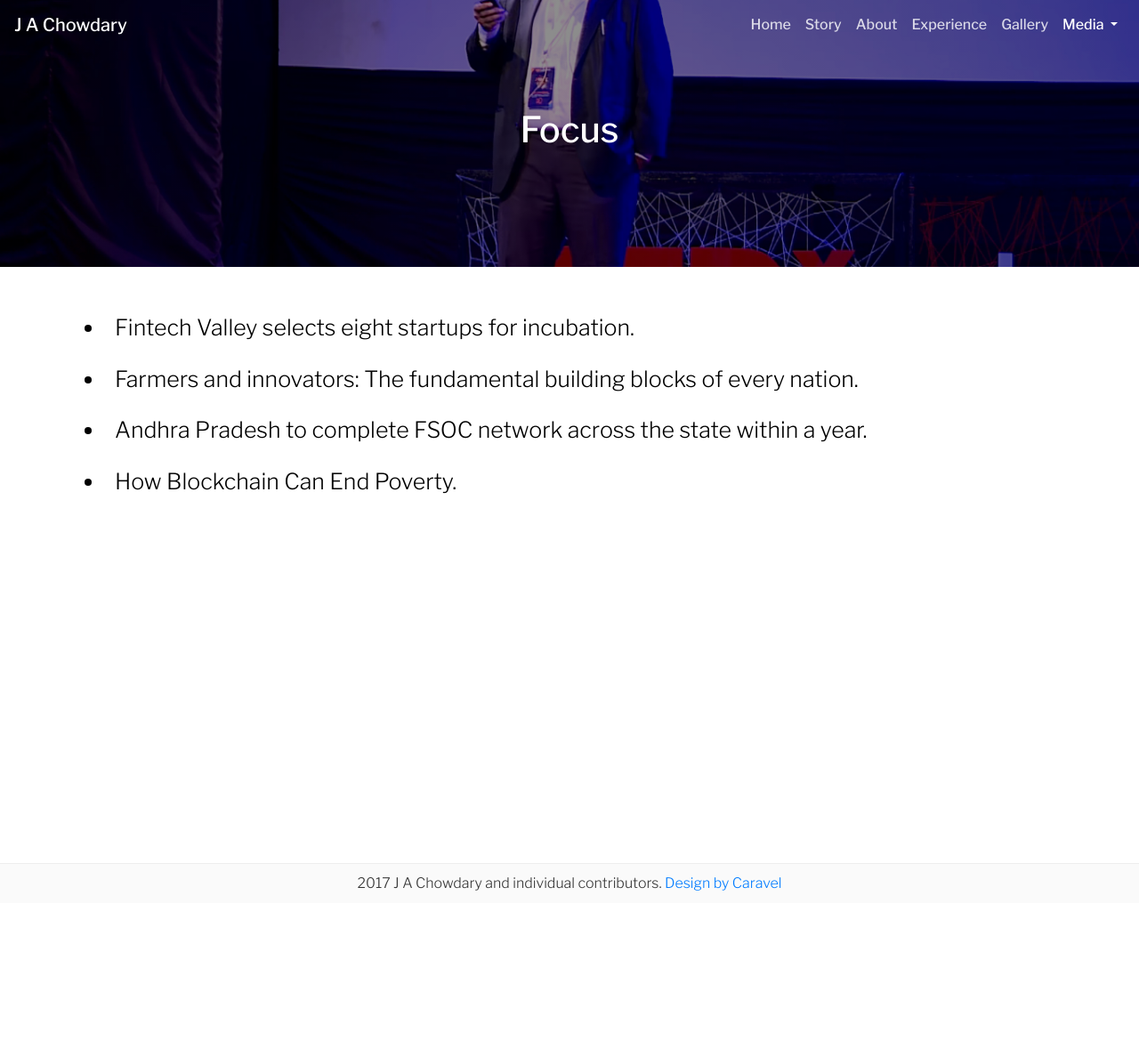
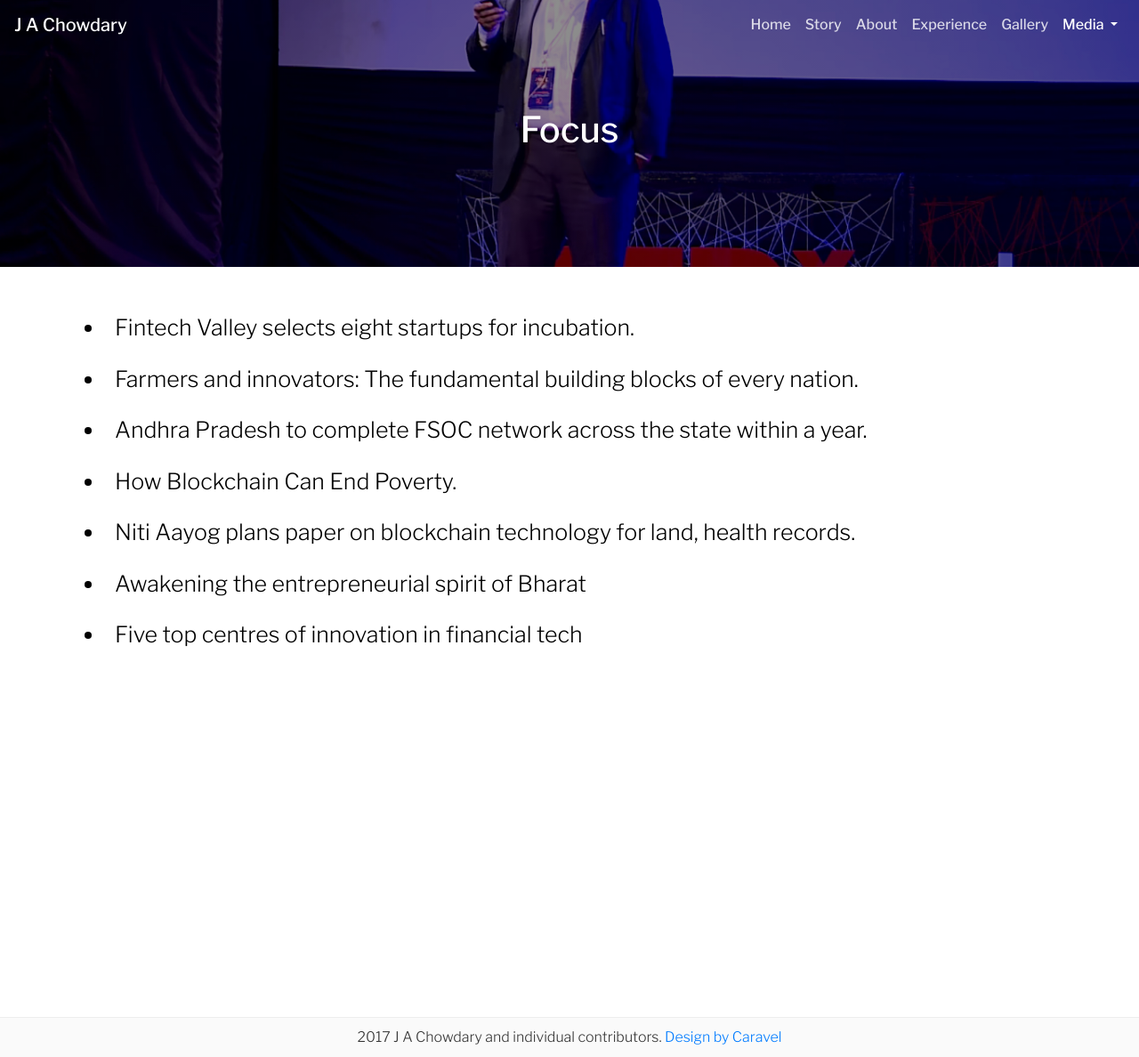
Before and after one commit to jachowdary/jachowdary.github.io, a Jekyll site: the page built from focus.html, in a window 1280 px wide. Shown: the whole page at 89% size. Built offline with Jekyll 4.4.1, drawn with Linux system fonts in a browser that asks for light colours; nearby versions of some CDN libraries; before the commit the page ends 1015 px from its top, so only the background shows below that.

Commit message:
videos,focus,articles pages updated,homepage bottom bug fixed

```diff
--- a/focus.html
+++ b/focus.html
@@ -7,17 +7,41 @@ permalink: /focus/
   <div class="container">
     <div class="row justify-content-centers" style="height: 300px;">
       <div class="col-md-12 align-self-center">
-        <h1 class="text-center slim-text " style="color:#ffffff;font-weight: 500;">Focus</h1>
+        <h1 class="text-center slim-text h1-custom " >Focus</h1>
       </div>
     </div>
   </div>
 </section>
-<section style="padding-top: 40px; padding-bottom: 400px; background-color: #fff;" id="about">
+<style type="text/css">
+.section-1{
+  padding-top: 40px;
+   padding-bottom: 400px;
+    background-color: #fff;
+}
+.a-tag{
+  color: #000 ;
+  font-size: 25px;
+
+}
+.li-tag{
+  padding: 10px;
+
+}
+.h1-custom{
+  color:#ffffff;
+  font-weight: 500;
+}
+
+</style>
+<section class="section-1" id="about">
   <div class="container">
-    <a href="http://www.thehindu.com/todays-paper/tp-national/tp-andhrapradesh/fintech-valley-selects-8-startups-for-incubation/article22446784.ece" style="color: #000 ;font-size: 25px;"> <li style="padding: 10px;">Fintech Valley selects eight startups for incubation.</li></a>
-    <a href="https://www.linkedin.com/pulse/farmers-innovators-fundamental-building-blocks-every-nation-sanjay/"  style="color: #000 ;font-size: 25px;"><li style="padding: 10px;">Farmers and innovators: The fundamental building blocks of every nation.</li></a>
-    <a href="http://computer.expressbpd.com/magazine/andhra-pradesh-to-complete-fsoc-network-across-the-state-within-a-year/23520/" style="color: #000;font-size: 25px;"><li style="padding: 10px;">Andhra Pradesh to complete FSOC network across the state within a year.</li></a>
-    <a href="https://www.wsj.com/articles/how-blockchain-can-end-poverty-1516925459?shareToken=std8fcedd362524bcfa97d853c9e8a7141&reflink=article_email_share" style="color: #000;font-size: 25px;"><li style="padding: 10px;">How Blockchain Can End Poverty.</li></a>
+    <a href="http://www.thehindu.com/todays-paper/tp-national/tp-andhrapradesh/fintech-valley-selects-8-startups-for-incubation/article22446784.ece" class="a-tag"> <li class="li-tag">Fintech Valley selects eight startups for incubation.</li></a>
+    <a href="https://www.linkedin.com/pulse/farmers-innovators-fundamental-building-blocks-every-nation-sanjay/" class="a-tag"><li class="li-tag">Farmers and innovators: The fundamental building blocks of every nation.</li></a>
+    <a href="http://computer.expressbpd.com/magazine/andhra-pradesh-to-complete-fsoc-network-across-the-state-within-a-year/23520/" class="a-tag"><li class="li-tag">Andhra Pradesh to complete FSOC network across the state within a year.</li></a>
+    <a href="https://www.wsj.com/articles/how-blockchain-can-end-poverty-1516925459?shareToken=std8fcedd362524bcfa97d853c9e8a7141&reflink=article_email_share" class="a-tag"><li class="li-tag">How Blockchain Can End Poverty.</li></a>
+     <a href="https://economictimes.indiatimes.com/news/economy/policy/niti-aayog-plans-paper-on-blockchain-technology-for-land-health-records/articleshow/62957264.cms" class="a-tag"><li class="li-tag">Niti Aayog plans paper on blockchain technology for land, health records.</li></a>
+     <a href="https://www.thehindubusinessline.com/specials/emerging-entrepreneurs/awakening-the-entrepreneurial-spirit-of-bharat/article22799128.ece" class="a-tag"><li class="li-tag">Awakening the entrepreneurial spirit of Bharat</li></a>
+     <a href="https://www.raconteur.net/finance/five-top-centres-innovation-financial-tech" class="a-tag"><li class="li-tag">Five top centres of innovation in financial tech</li></a>
 
 
   </div>
```
Also changed, not shown: articles.html (+25 -9 lines), css/main.css (+33 -0 lines), gallery.html (+32 -10 lines), index.html (+6 -1 lines), videos.html (+22 -0 lines), Gemfile.lock, assets/images/ja-ch10.jpeg (added), assets/images/ja-ch11.jpeg (added), assets/images/ja-ch12.jpg (added), assets/images/ja-ch13.jpeg (added), assets/images/ja-ch8.jpeg (added), assets/images/ja-ch9.jpeg (added).
